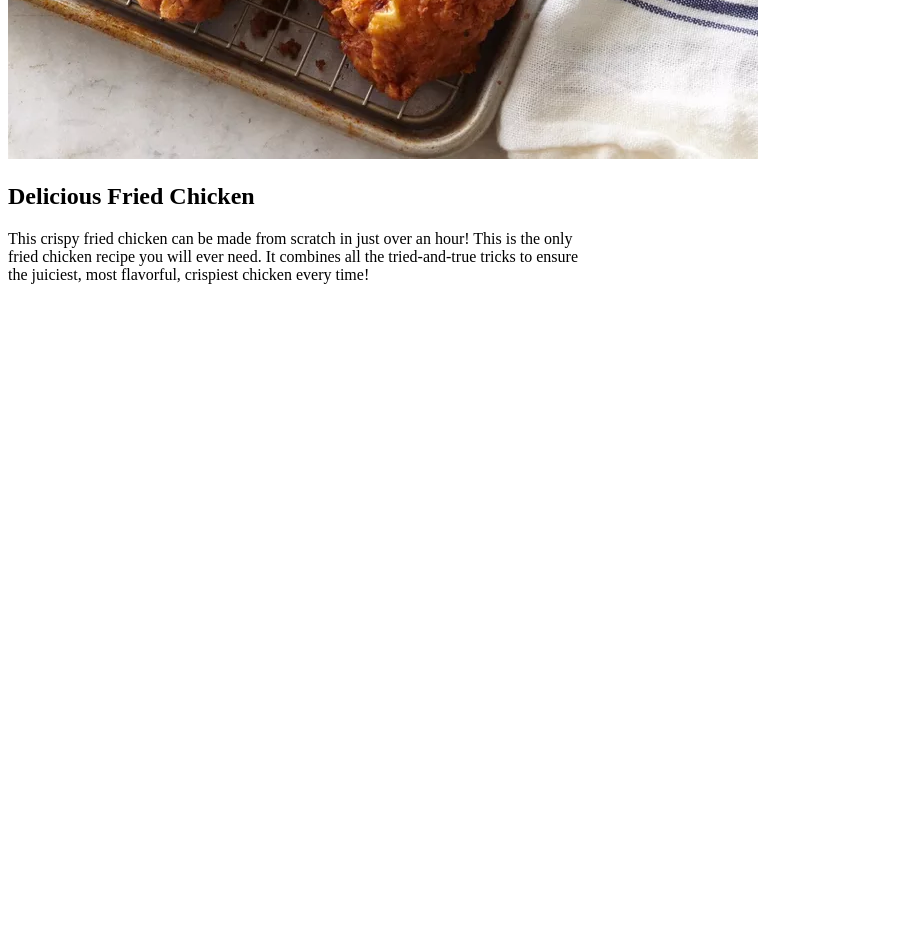
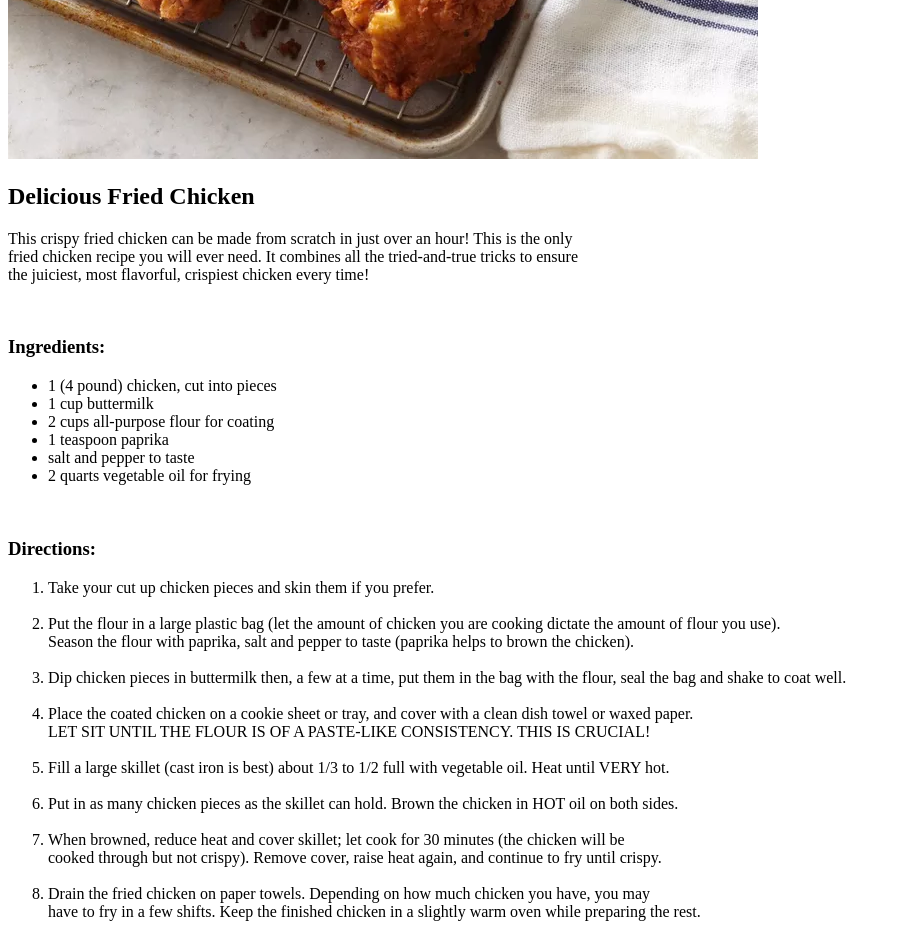
Before and after one commit to hosiern/odin-recipes, a plain HTML site: page recipes/fried-chicken.html in a window 1280 px wide. Shown: the part 671-1608 px from the top of the page, without its empty margins (0-901 px from the left). Before the commit the page ends 971 px from the top, so only its background shows below. Drawn offline with Linux system fonts and the light colour scheme.

Commit message:
Complete fried-chicken recipe and add two more recipes

```diff
--- a/recipes/fried-chicken.html
+++ b/recipes/fried-chicken.html
@@ -17,5 +17,62 @@
       tried-and-true tricks to ensure <br />
       the juiciest, most flavorful, crispiest chicken every time!
     </p>
+    <br />
+    <h3>Ingredients:</h3>
+    <ul>
+      <li>1 (4 pound) chicken, cut into pieces</li>
+      <li>1 cup buttermilk</li>
+      <li>2 cups all-purpose flour for coating</li>
+      <li>1 teaspoon paprika</li>
+      <li>salt and pepper to taste</li>
+      <li>2 quarts vegetable oil for frying</li>
+    </ul>
+    <br />
+    <h3>Directions:</h3>
+    <ol>
+      <li>Take your cut up chicken pieces and skin them if you prefer.</li>
+      <br />
+      <li>
+        Put the flour in a large plastic bag (let the amount of chicken you are
+        cooking dictate the amount of flour you use).<br />
+        Season the flour with paprika, salt and pepper to taste (paprika helps
+        to brown the chicken).
+      </li>
+      <br />
+      <li>
+        Dip chicken pieces in buttermilk then, a few at a time, put them in the
+        bag with the flour, seal the bag and shake to coat well.
+      </li>
+      <br />
+      <li>
+        Place the coated chicken on a cookie sheet or tray, and cover with a
+        clean dish towel or waxed paper. <br />
+        LET SIT UNTIL THE FLOUR IS OF A PASTE-LIKE CONSISTENCY. THIS IS CRUCIAL!
+      </li>
+      <br />
+      <li>
+        Fill a large skillet (cast iron is best) about 1/3 to 1/2 full with
+        vegetable oil. Heat until VERY hot.
+      </li>
+      <br />
+      <li>
+        Put in as many chicken pieces as the skillet can hold. Brown the chicken
+        in HOT oil on both sides.
+      </li>
+      <br />
+      <li>
+        When browned, reduce heat and cover skillet; let cook for 30 minutes
+        (the chicken will be <br />
+        cooked through but not crispy). Remove cover, raise heat again, and
+        continue to fry until crispy.
+      </li>
+      <br />
+      <li>
+        Drain the fried chicken on paper towels. Depending on how much chicken
+        you have, you may <br />
+        have to fry in a few shifts. Keep the finished chicken in a slightly
+        warm oven while preparing the rest.
+      </li>
+    </ol>
   </body>
 </html>
```
Also changed, not shown: recipes/beef-stew.html (added), recipes/french-fries.html (added).
